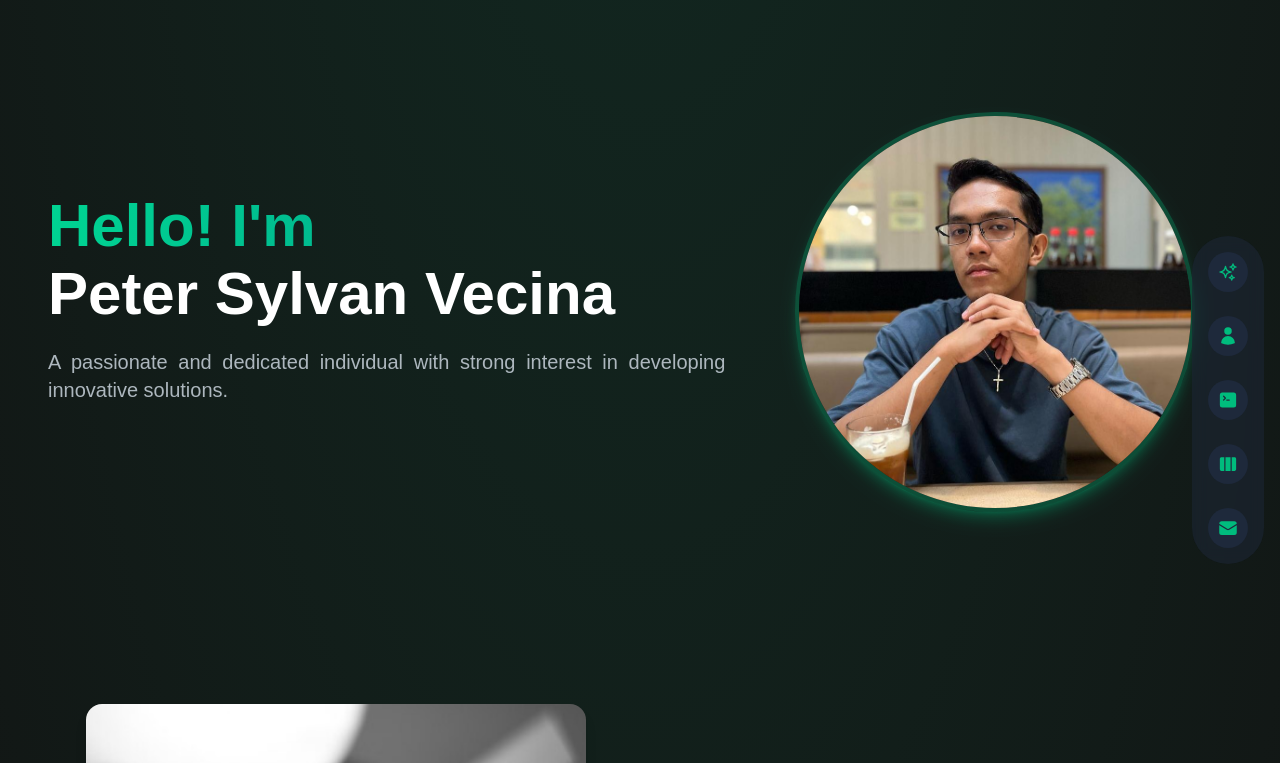
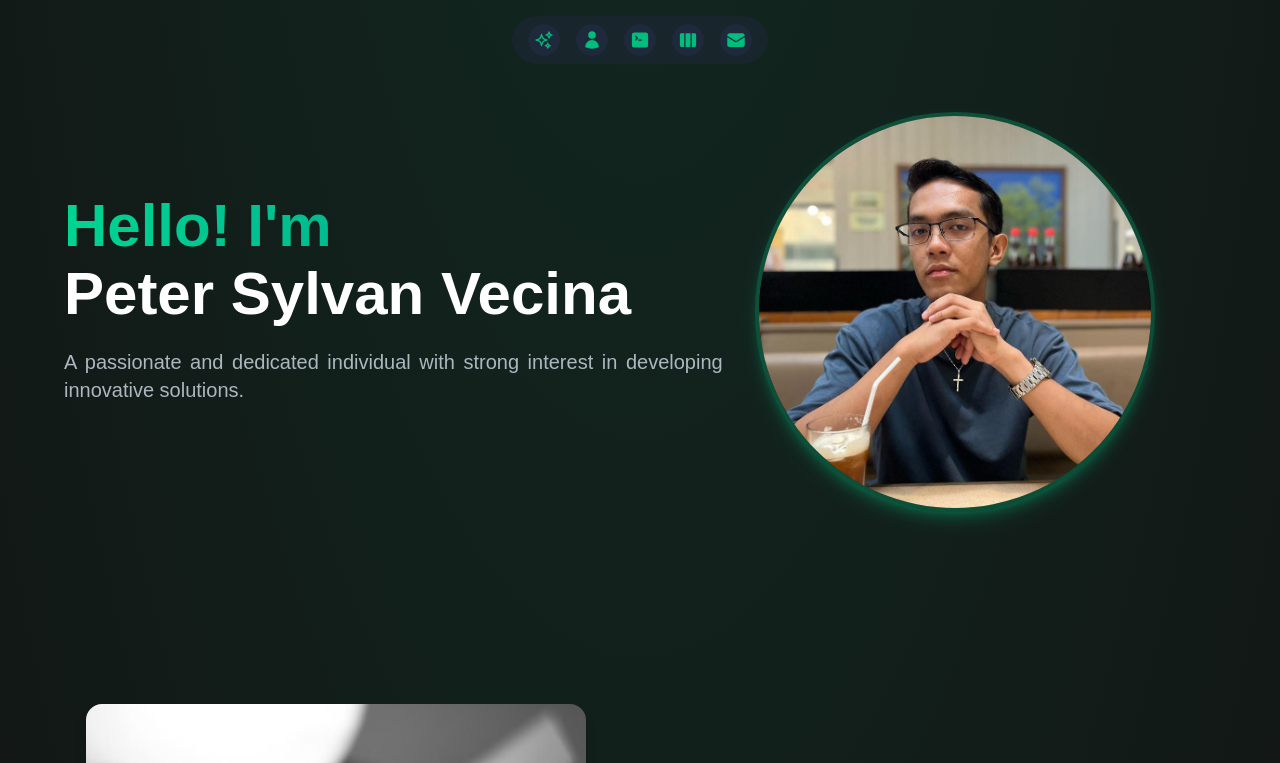
Before and after one commit to peterdev123/my-portfolio, a Next.js app: page / in a window 1280 px wide. Shown: the top 763 px of the page. Built offline with nearby package versions, Linux system fonts and the light colour scheme.

Commit message:
Reposition sidebar and added 1 project

```diff
--- a/src/app/components/AboutMe.jsx
+++ b/src/app/components/AboutMe.jsx
@@ -23,13 +23,13 @@ const AboutMe = () => {
   return (
     <section className="py-16 lg:py-24" id="about">
       <div className="grid grid-cols-1 lg:grid-cols-2 gap-8 items-center">
-        <div className="relative w-[400px] h-[500px] mx-auto lg:w-[500px] lg:h-[500px]">
+        <div className="relative w-[300px] h-[400px] mx-auto lg:w-[500px] lg:h-[500px]">
           <Image
             src={images[currentImage]}
             alt="About Me"
             className="rounded-2xl shadow-lg transition-opacity duration-500"
             fill
-            sizes="(max-width: 768px) 400px, 600px"
+            sizes="(max-width: 768px) 300px, 400px"
             style={{ objectFit: "cover", objectPosition: "center" }}
             priority
           />
--- a/src/app/components/HeroSection.jsx
+++ b/src/app/components/HeroSection.jsx
@@ -32,7 +32,7 @@ const HeroSection = () => {
   return (
     <section className="py-16 lg:py-24 relative overflow-hidden" id="hero">
       <div className="absolute inset-0" />
-      <div className="grid grid-cols-1 lg:grid-cols-12 gap-8 items-center">
+      <div className="grid grid-cols-1 lg:grid-cols-12 gap-8 items-center px-4">
         <div className="col-span-7 place-self-center text-center lg:text-left">
           <h1 className="text-white mb-6 text-4xl sm:text-5xl lg:text-6xl font-extrabold flex flex-col gap-2">
             <span className="text-transparent bg-clip-text bg-gradient-to-r from-emerald-400 to-teal-600">
@@ -45,14 +45,14 @@ const HeroSection = () => {
             developing innovative solutions.
           </p>
         </div>
-        <div className="col-span-5 place-self-center mt-4 lg:mt-0">
-          <div className="relative w-[250px] h-[250px] lg:w-[400px] lg:h-[400px] transform transition-all duration-500 hover:scale-105">
+        <div className="col-span-5 flex justify-center lg:justify-start w-full">
+          <div className="relative w-[200px] h-[200px] sm:w-[250px] sm:h-[250px] lg:w-[400px] lg:h-[400px] transform transition-all duration-500 hover:scale-105">
             <Image
               src="/images/profilepic.jpg"
               alt="hero image"
               className="rounded-full border-4 border-emerald-500/30 shadow-lg shadow-emerald-500/30 object-cover animate-pulse-subtle"
               fill
-              sizes="(max-width: 768px) 100vw, (max-width: 1200px) 50vw, 33vw"
+              sizes="(max-width: 768px) 200px, (max-width: 1200px) 250px, 400px"
               priority
               quality={100}
             />
--- a/src/app/components/Projects.jsx
+++ b/src/app/components/Projects.jsx
@@ -28,6 +28,14 @@ const Projects = () => {
       image: "/images/OnlyFit.png",
       techStack: ["PHP", "HTML/CSS", "MySQL"],
       githubLink: "https://github.com/peterdev123/onlyfit-sql",
+    },
+    {
+      title: "ManageIt",
+      description:
+        "A budget app using the 50/30/20 rule to manage income and track expenses. Users can monitor their spending through a simple dashboard with needs, wants, and savings categories.",
+      image: "/images/manageit.png",
+      techStack: ["Next.js", "Nest.js", "MongoDB", "Docker"],
+      githubLink: "https://github.com/peterdev123/manageit",
     },
   ];
 
--- a/src/app/components/SideBar.jsx
+++ b/src/app/components/SideBar.jsx
@@ -4,8 +4,6 @@ import Link from "next/link";
 import { HiHome, HiUser, HiViewColumns, HiEnvelope, HiOutlineSparkles, HiCommandLine } from "react-icons/hi2";
 
 const SideBar = () => {
-  const [isOpen, setIsOpen] = useState(false);
-
   const navItems = [
     { name: "Hero", href: "#hero", icon: <HiOutlineSparkles size={20} /> },
     { name: "About", href: "#about", icon: <HiUser size={20} /> },
@@ -15,20 +13,15 @@ const SideBar = () => {
   ];
 
   return (
-    <nav className="fixed right-4 top-1/2 transform -translate-y-1/2 z-50">
-      <div className="flex flex-col gap-6 bg-[#1E293B]/50 p-4 rounded-full backdrop-blur-sm">
+    <nav className="fixed top-4 left-1/2 transform -translate-x-1/2 z-50">
+      <div className="flex flex-row gap-4 bg-[#1E293B]/50 px-4 py-2 rounded-full backdrop-blur-sm">
         {navItems.map((item, index) => (
           <Link
             key={index}
             href={item.href}
-            className="group relative flex items-center"
+            className="flex items-center"
           >
-            <div className="absolute right-14 hidden group-hover:flex">
-              <div className="bg-emerald-500 text-white px-4 py-2 rounded-lg text-sm">
-                {item.name}
-              </div>
-            </div>
-            <div className="w-10 h-10 rounded-full flex items-center justify-center bg-[#1E293B] text-emerald-500 hover:bg-emerald-500 hover:text-white transition-all duration-300">
+            <div className="w-8 h-8 rounded-full flex items-center justify-center bg-[#1E293B] text-emerald-500 hover:bg-emerald-500 hover:text-white transition-all duration-300">
               {item.icon}
             </div>
           </Link>
```
Also changed, not shown: public/images/manageit.png (added).
